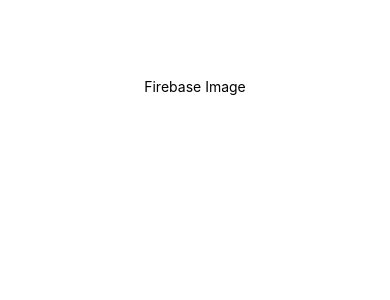
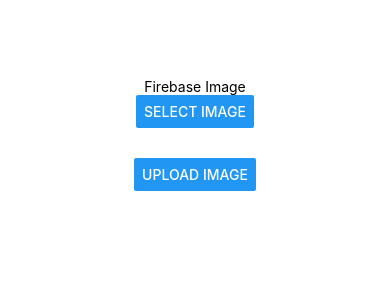
Before and after one commit to Angelo7788/ImageUpload-StudyApp, a React Native app: screen / in a window 390 px wide. Shown: the top 300 px of the page. Built offline with nearby package versions, Linux system fonts and the light colour scheme.

Commit message:
Image upload to Firebase storage set

```diff
--- a/App.tsx
+++ b/App.tsx
@@ -1,39 +1,118 @@
-import React from 'react';
+import React, {useState} from 'react';
+import * as ImagePicker from 'react-native-image-picker';
+import storage from '@react-native-firebase/storage';
 import {
+  Alert,
+  Button,
+  Image,
+  Platform,
   SafeAreaView,
-  ScrollView,
-  StatusBar,
   StyleSheet,
   Text,
-  useColorScheme,
   View,
 } from 'react-native';
 
 const App = () => {
+  const [selectedPictureUri, setSelectedPictureUri] = useState<any>(null);
+  const [uploading, setUploading] = useState(false);
+  const [transferred, setTransferred] = useState(0);
+
+  const selectImage = () => {
+    const options: ImagePicker.ImageLibraryOptions = {
+      selectionLimit: 0,
+      mediaType: 'photo',
+      maxWidth: 200,
+      maxHeight: 200,
+      includeBase64: false,
+    };
+
+    ImagePicker.launchImageLibrary(options, response => {
+      console.log('Response = ', response);
+
+      if (response.didCancel) {
+        console.log('User cancelled image picker');
+      } else if (response.errorCode) {
+        console.log('ImagePicker Error: ', response.errorCode);
+      } else {
+        const source = {uri: response.assets![0].uri};
+        setSelectedPictureUri(source);
+        console.log('source:', source);
+      }
+    });
+  };
+
+  const uploadImage = async () => {
+    const {uri} = selectedPictureUri;
+    const fileName: string = uri.substring(uri.lastIndexOf('/') + 1);
+    // string.substring(start, end) end optional = rest of string
+    // string.lastIndexOf(searchvalue, start) start optional
+    // return a numeric position of the last searched value
+    const uploadUri = Platform.OS === 'ios' ? uri.replace('file://', '') : uri;
+    // string.replace(searchValue, newValue)
+    setUploading(true);
+    setTransferred(0);
+    const task = storage().ref(fileName).putFile(uploadUri);
+    // set progress state
+    task.on('state_changed', snapshot => {
+      setTransferred(
+        Math.round(snapshot.bytesTransferred / snapshot.totalBytes) * 100,
+      );
+    });
+    //The putFile method returns a Task, which if required,
+    //allows you to hook into information such as the current upload progress
+    try {
+      await task;
+    } catch (e) {
+      console.error(e);
+    }
+    setUploading(false);
+    Alert.alert(
+      'Photo uploaded!',
+      'Your photo has been uploaded to Firebase Cloud Storage!',
+    );
+    setSelectedPictureUri(null);
+  };
 
   return (
-    <SafeAreaView style={{flex:1, alignItems: 'center', marginTop: '20%'}}>
+    <SafeAreaView style={styles.mainView}>
       <Text>Firebase Image</Text>
+      <Button title="select image" onPress={() => selectImage()} />
+      <View style={styles.imageContainer}>
+        {selectedPictureUri !== null ? (
+          <Image
+            source={{uri: selectedPictureUri.uri}}
+            style={styles.imageBox}
+          />
+        ) : null}
+        {uploading ? (
+          <View style={styles.uploadView}>
+            <Text>{`${transferred} %`}</Text>
+          </View>
+        ) : (
+          <Button title="upload image" onPress={() => uploadImage()} />
+        )}
+      </View>
     </SafeAreaView>
   );
 };
 
 const styles = StyleSheet.create({
-  sectionContainer: {
-    marginTop: 32,
-    paddingHorizontal: 24,
+  mainView: {
+    flex: 1,
+    alignItems: 'center',
+    marginTop: '20%',
   },
-  sectionTitle: {
-    fontSize: 24,
-    fontWeight: '600',
+  uploadView: {
+    marginTop: 15,
   },
-  sectionDescription: {
-    marginTop: 8,
-    fontSize: 18,
-    fontWeight: '400',
+  imageBox: {
+    width: 300,
+    height: 300,
   },
-  highlight: {
-    fontWeight: '700',
+  imageContainer: {
+    marginTop: 30,
+    marginBottom: 50,
+    alignItems: 'center',
   },
 });
 
```
